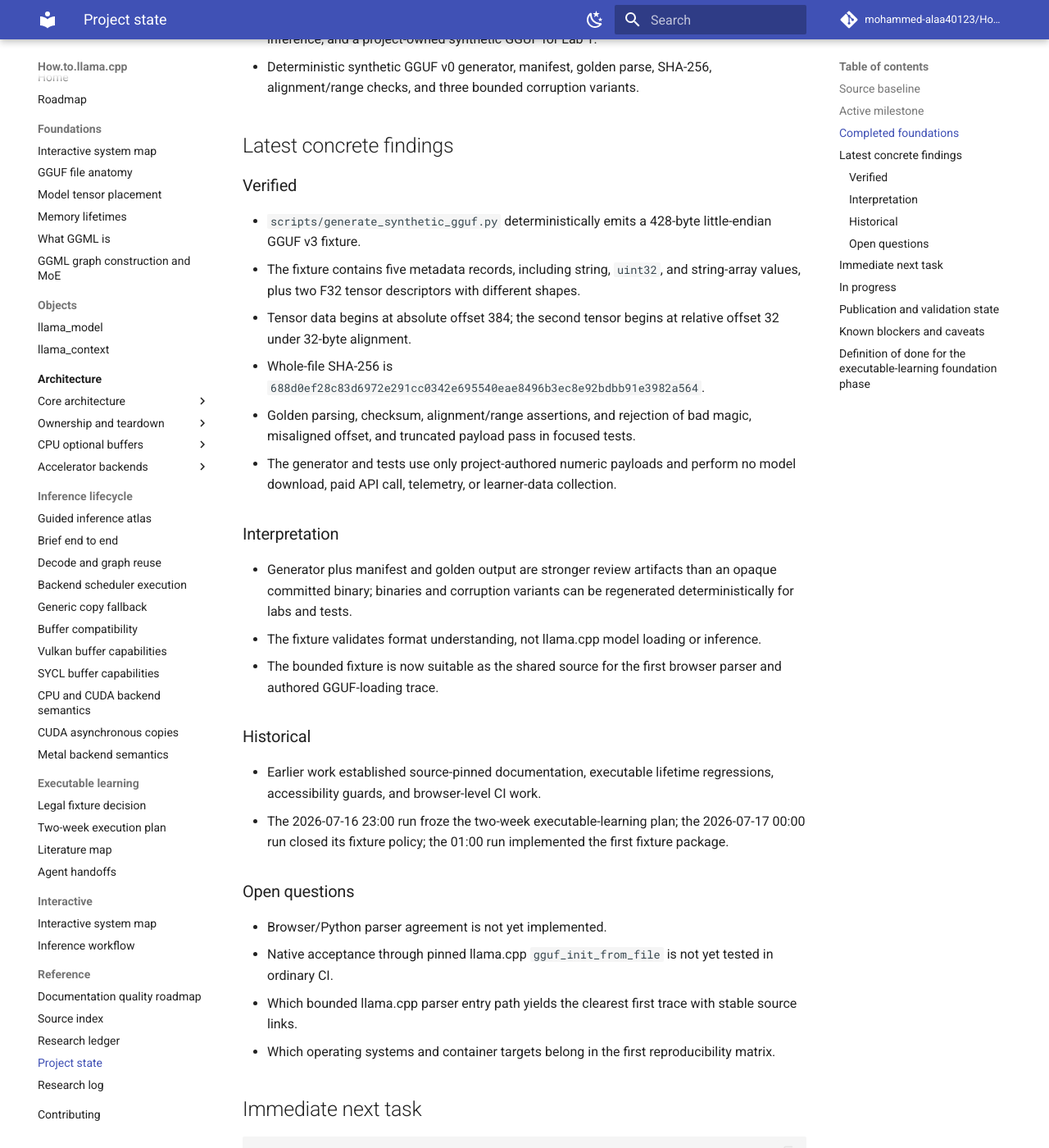
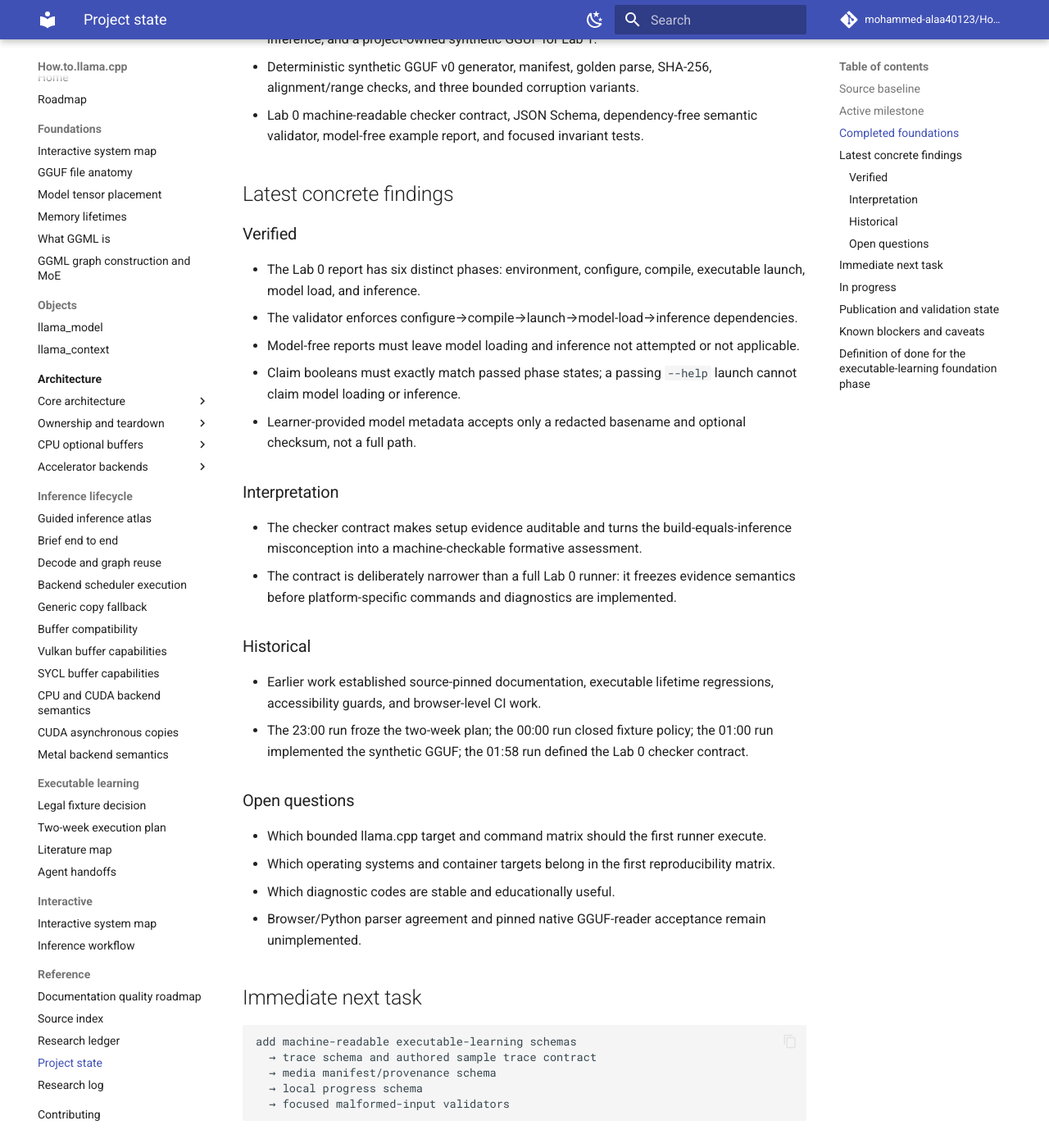
Before and after one commit to mohammed-alaa40123/How.to.llama.cpp, an MkDocs documentation site: the page built from docs/reference/project-state.md, in a window 1280 px wide and 1400 px high, scrolled down 1347 px. Shown: the whole window at 82% size. Built offline with MkDocs 1.6.1 and Material for MkDocs 9.7.7, drawn with Linux system fonts in a browser that asks for light colours; comment, search, counter and statistics services are not loaded; some of the changed text lies outside the part shown.

Commit message:
docs(state): record Lab 0 checker contract

```diff
--- a/docs/reference/project-state.md
+++ b/docs/reference/project-state.md
@@ -1,6 +1,6 @@
 # Project state
 
-_Last updated: 2026-07-17 01:00 Africa/Cairo_
+_Last updated: 2026-07-17 01:58 Africa/Cairo_
 
 Read this file after the root README on every run. It is the compact checkpoint for the current milestone, verified work, blockers, and next priority.
 
@@ -31,35 +31,34 @@
 - EAAI July 17-31 executable-learning plan and initial agent handoff ledger on draft PR #3.
 - Legal-fixture decision separating model-free Lab 0 checks, learner-provided optional inference, and a project-owned synthetic GGUF for Lab 1.
 - Deterministic synthetic GGUF v0 generator, manifest, golden parse, SHA-256, alignment/range checks, and three bounded corruption variants.
+- Lab 0 machine-readable checker contract, JSON Schema, dependency-free semantic validator, model-free example report, and focused invariant tests.
 
 ## Latest concrete findings
 
 ### Verified
 
-- `scripts/generate_synthetic_gguf.py` deterministically emits a 428-byte little-endian GGUF v3 fixture.
-- The fixture contains five metadata records, including string, `uint32`, and string-array values, plus two F32 tensor descriptors with different shapes.
-- Tensor data begins at absolute offset 384; the second tensor begins at relative offset 32 under 32-byte alignment.
-- Whole-file SHA-256 is `688d0ef28c83d6972e291cc0342e695540eae8496b3ec8e92bdbb91e3982a564`.
-- Golden parsing, checksum, alignment/range assertions, and rejection of bad magic, misaligned offset, and truncated payload pass in focused tests.
-- The generator and tests use only project-authored numeric payloads and perform no model download, paid API call, telemetry, or learner-data collection.
+- The Lab 0 report has six distinct phases: environment, configure, compile, executable launch, model load, and inference.
+- The validator enforces configure→compile→launch→model-load→inference dependencies.
+- Model-free reports must leave model loading and inference not attempted or not applicable.
+- Claim booleans must exactly match passed phase states; a passing `--help` launch cannot claim model loading or inference.
+- Learner-provided model metadata accepts only a redacted basename and optional checksum, not a full path.
 
 ### Interpretation
 
-- Generator plus manifest and golden output are stronger review artifacts than an opaque committed binary; binaries and corruption variants can be regenerated deterministically for labs and tests.
-- The fixture validates format understanding, not llama.cpp model loading or inference.
-- The bounded fixture is now suitable as the shared source for the first browser parser and authored GGUF-loading trace.
+- The checker contract makes setup evidence auditable and turns the build-equals-inference misconception into a machine-checkable formative assessment.
+- The contract is deliberately narrower than a full Lab 0 runner: it freezes evidence semantics before platform-specific commands and diagnostics are implemented.
 
 ### Historical
 
 - Earlier work established source-pinned documentation, executable lifetime regressions, accessibility guards, and browser-level CI work.
-- The 2026-07-16 23:00 run froze the two-week executable-learning plan; the 2026-07-17 00:00 run closed its fixture policy; the 01:00 run implemented the first fixture package.
+- The 23:00 run froze the two-week plan; the 00:00 run closed fixture policy; the 01:00 run implemented the synthetic GGUF; the 01:58 run defined the Lab 0 checker contract.
 
 ### Open questions
 
-- Browser/Python parser agreement is not yet implemented.
-- Native acceptance through pinned llama.cpp `gguf_init_from_file` is not yet tested in ordinary CI.
-- Which bounded llama.cpp parser entry path yields the clearest first trace with stable source links.
+- Which bounded llama.cpp target and command matrix should the first runner execute.
 - Which operating systems and container targets belong in the first reproducibility matrix.
+- Which diagnostic codes are stable and educationally useful.
+- Browser/Python parser agreement and pinned native GGUF-reader acceptance remain unimplemented.
 
 ## Immediate next task
 
@@ -85,22 +82,21 @@
 ## Publication and validation state
 
 - Draft PR #3 is based on `agent/eaai-two-week-execution-plan`.
-- The branch now contains the two-week plan, handoff ledger, legal-fixture decision, deterministic GGUF fixture package, focused tests, and durable run notes.
-- Focused local validation passed for the exact generator/test contents before repository write.
-- No external source was newly introduced; the official GGUF specification was already recorded in the research ledger.
+- The branch now contains the two-week plan, handoff ledger, legal-fixture decision, deterministic GGUF fixture package, Lab 0 checker contract, focused tests, and durable run notes.
+- No external source was newly introduced in this increment.
 - Final-head workflow results must be checked after context updates complete.
 
 ## Known blockers and caveats
 
 - **Orchestrator files:** `docs/publication/orchestrator-state.md` and `docs/publication/evidence-backlog.md` are not yet available on the active branch, so dependency-safe recommendations are being followed.
+- **Execution validation:** this connector environment could not execute the new Python tests; Documentation CI is the remaining authority.
+- **Lab 0 runner:** the interface is defined, but no platform-specific build command runner exists yet.
 - **Browser agreement:** no browser parser yet proves agreement with the Python golden output.
-- **Native acceptance:** the synthetic file is a format-teaching fixture and is not claimed to be a valid inference model; pinned native GGUF-reader acceptance is a separate future check.
-- **Inference scope:** mandatory Lab 0 does not prove model loading or token generation; those require the separately labelled learner-provided-model extension.
-- **Live-site verification:** direct Pages access remains unavailable in this environment, so production rendering cannot be independently tested here.
+- **Native acceptance:** the synthetic file is a format-teaching fixture and is not claimed to be a valid inference model.
+- **Live-site verification:** direct Pages access remains unavailable in this environment.
 - **Current-tree runtime evidence:** source/API compatibility at `8ee54c8` is verified, but the CPU_REPACK fixture has not yet been compiled and executed against that exact current revision.
 - **Evidence retention:** artifact `8368782428` expires on 2026-08-15.
 - **Upstream permission:** direct issue/PR creation in `ggml-org/llama.cpp` is blocked for the connected GitHub App.
-- Mapping, allocation, residency, representation validity, command completion, event ownership, reset, and release remain distinct states.
 
 ## Definition of done for the executable-learning foundation phase
 
```
Also changed, not shown: other parts of docs/reference/project-state.md (+0 -2 lines).
